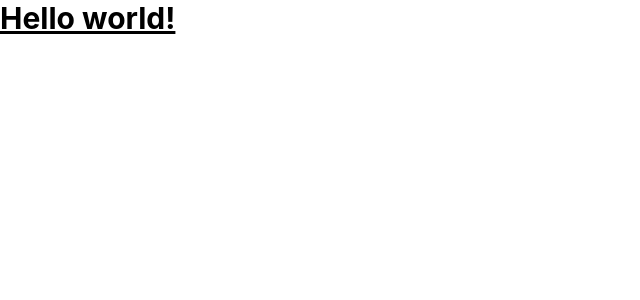
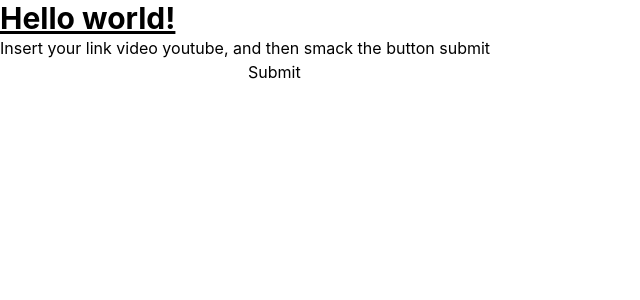
Before and after one commit to Dwipasca/youtube-audio-nxts, a Next.js app: page / in a window 1280 px wide. Shown: the top 300 px of the page, without its empty margins (0-640 px from the left). Built offline with nearby package versions, Linux system fonts and the light colour scheme.

Commit message:
create component searchBox

```diff
--- /dev/null
+++ b/components/searchBox/index.tsx
@@ -0,0 +1,27 @@
+import React, { useCallback } from "react";
+
+import { youtubeGetId } from "../../libs/utils";
+
+const Index = () => {
+  const handleFormSubmit = useCallback((event) => {
+    event.persist();
+    event.preventDefault();
+
+    const form = event.target;
+    const videoId = youtubeGetId(form.videoUrl.value);
+
+    window.location.href = `/?videoID=${videoId}`;
+  }, []);
+
+  return (
+    <div>
+      <p>Insert your link video youtube, and then smack the button submit</p>
+      <form onSubmit={handleFormSubmit}>
+        <input type="text" autoComplete="off" name="videoUrl" />
+        <button type="submit">Submit</button>
+      </form>
+    </div>
+  );
+};
+
+export default Index;
--- /dev/null
+++ b/libs/utils.ts
@@ -0,0 +1,14 @@
+// input : https://www.youtube.com/watch?v=kgx4WGK0oNU
+// output : kgx4WGK0oNU
+export const youtubeGetId = (url: string) => {
+  let ID = "";
+  let urls = url
+    .replace(/(>|<)/gi, "")
+    .split(/(vi\/|v=|\/v\/|youtu\.be\/|\/embed\/)/);
+  if (urls[2] !== undefined) {
+    ID = urls[2].split(/[^0-9a-z_\-]/i)[0];
+  } else {
+    ID = url;
+  }
+  return ID;
+};
--- a/pages/index.tsx
+++ b/pages/index.tsx
@@ -1,9 +1,13 @@
+import React from "react";
 import type { NextPage } from "next";
+
+import SearchBox from "../components/searchBox";
 
 const Home: NextPage = () => {
   return (
     <div>
       <h1 className="text-3xl font-bold underline"> Hello world! </h1>
+      <SearchBox />
     </div>
   );
 };
```
